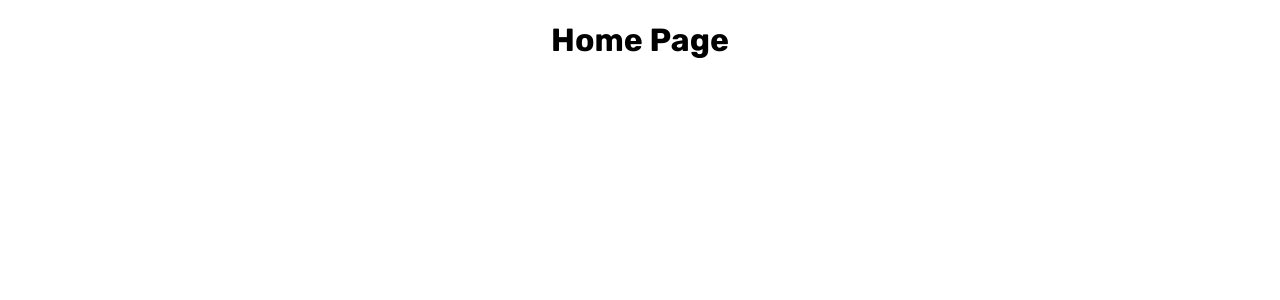
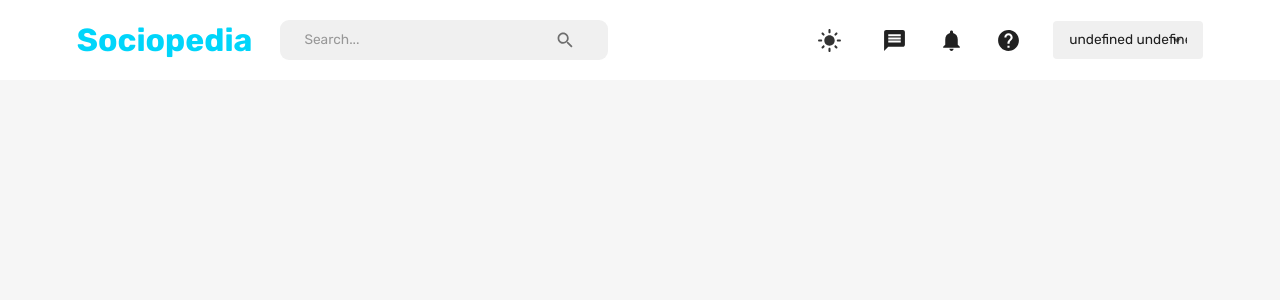
Before and after one commit to dininni8319/socialmedia, a React (Create React App) app in the folder client/: page /home in a window 1280 px wide. Shown: the top 300 px of the page. Built offline with nearby package versions, Linux system fonts and the light colour scheme.

Commit message:
Navbar and style implementations

```diff
--- a/client/src/App.js
+++ b/client/src/App.js
@@ -1,21 +1,29 @@
-import { useState } from 'react';
 import './App.css';
-import { BrowserRouter, Navigate, Routes, Route } from 'react-router-dom';
-import HomePage from 'scenes/homePage';
-import LoginPage from 'scenes/loginPage';
-import ProfilePage from 'scenes/profilePage';
+import { BrowserRouter, Navigate, Routes, Route } from 'react-router-dom'
+import HomePage from './scenes/homePage'
+import LoginPage from './scenes/loginPage'
+import ProfilePage from './scenes/profilePage'
+import { useMemo } from 'react'
+import { useSelector } from 'react-redux'
+import { CssBaseline, ThemeProvider } from '@mui/material'
+import { createTheme } from '@mui/material/styles'
+import { themeSettings } from './theme'
 
-function App() {
-  const mode = useState
+const App = () => {
+  const mode = useSelector(state => state.mode)
+  const theme = useMemo(() => createTheme(themeSettings(mode)), [mode])
   return (
     <div className="App">
       <BrowserRouter>
+        <ThemeProvider theme={theme}>
+          <CssBaseline />
           <Routes>
             <Route path="/home" element={<HomePage />} />
             <Route path="/" element={<LoginPage />} />
             <Route path="/profile/:userId" element={<ProfilePage />} />
             <Route path="*" element={<Navigate to="/" />} />
           </Routes>
+        </ThemeProvider>
       </BrowserRouter>
     </div>
   );
--- /dev/null
+++ b/client/src/components/FlexBetween.jsx
@@ -0,0 +1,10 @@
+import { Box } from "@mui/material"
+import { styled } from '@mui/system'
+
+const FlexBetween = styled(Box)({
+    display: 'flex',
+    justifyContent: 'space-between',
+    alignItems: "center"
+})
+
+export default FlexBetween
--- a/client/src/scenes/homePage/index.jsx
+++ b/client/src/scenes/homePage/index.jsx
@@ -1,9 +1,11 @@
+import { Box } from "@mui/material";
+import Navbar from "../navbar";
 
 const HomePage = () => {
   return (
-    <div>
-      <h1>Home Page</h1>
-    </div>
+    <Box>
+      <Navbar />
+    </Box>
   );
 }
 
--- a/client/src/scenes/loginPage/index.jsx
+++ b/client/src/scenes/loginPage/index.jsx
@@ -1,9 +1,49 @@
+import {
+  Box,
+  Typography,
+  useTheme,
+  useMediaQuery,
+ } from "@mui/material";
+import Form from "./Form.jsx";
 
 const LoginPage = () => {
+  const theme = useTheme()
+  const isNonMobileScreens = useMediaQuery("(min-width: 1000px)")
+
   return (
-    <div>
-      <h1>Login Page</h1>
-    </div>
+    <Box>
+      <Box width='100%'
+        p='1rem 6%'
+        display='flex'
+        textAlign='center'
+        backgroundColor={theme.palette.background.alt}
+      >
+        <Typography
+          fontWeight="bold"
+          fontSize="32px"
+          color='primary'
+        >Login Page
+        </Typography>
+      </Box>
+      <Box
+        width={isNonMobileScreens ? "50%" : "93%"}
+        p='2rem'
+        m="2rem auto"
+        borderRadius="1.5rem"
+        backgroundColor={theme.palette.background.alt}
+      >
+        <Typography
+          fontWeight="500"
+          variant="h5"
+          sx={{ mb: "1.5rem"}}
+        >
+          Welcome to Sociopedia, the Social Media for Sociopaths!
+        </Typography>
+        <Form>
+
+        </Form>
+      </Box>
+    </Box>
   );
 }
 
--- a/client/src/scenes/navbar/index.jsx
+++ b/client/src/scenes/navbar/index.jsx
@@ -1,10 +1,197 @@
+import { useState } from "react";
+import {
+  Box,
+  IconButton,
+  InputBase,
+  Typography,
+  Select,
+  MenuItem,
+  FormControl,
+  useTheme,
+  useMediaQuery,
+} from "@mui/material";
+import {
+  Search,
+  Message,
+  DarkMode,
+  LightMode,
+  Notifications,
+  Help,
+  Menu,
+  Close,
+} from "@mui/icons-material";
+import { useDispatch, useSelector } from "react-redux";
+import { setMode, setLogout } from "../../state";
+import { useNavigate } from "react-router-dom";
+import FlexBetween from "../../components/FlexBetween";
 
 const Navbar = () => {
+  const [isMobileMenuToggled, setIsMobileMenuToggled] = useState(false);
+  const dispatch = useDispatch();
+  const navigate = useNavigate();
+  const user = useSelector((state) => state.user);
+  const isNonMobileScreens = useMediaQuery("(min-width: 1000px)");
+
+  const theme = useTheme();
+  const neutralLight = theme.palette.neutral.light;
+  const dark = theme.palette.neutral.dark;
+  const background = theme.palette.background.default;
+  const primaryLight = theme.palette.primary.light;
+  const alt = theme.palette.background.alt;
+
+  const fullName = `${user?.firstName} ${user?.lastName}`;
+
   return (
-    <div>
-      <h1>Navbar</h1>
-    </div>
+    <FlexBetween padding="1rem 6%" backgroundColor={alt}>
+      <FlexBetween gap="1.75rem">
+        <Typography
+          fontWeight="bold"
+          fontSize="clamp(1rem, 2rem, 2.25rem)"
+          color="primary"
+          onClick={() => navigate("/home")}
+          sx={{
+            "&:hover": {
+              color: primaryLight,
+              cursor: "pointer",
+            },
+          }}
+        >
+          Sociopedia
+        </Typography>
+        {isNonMobileScreens && (
+          <FlexBetween
+            backgroundColor={neutralLight}
+            borderRadius="9px"
+            gap="3rem"
+            padding="0.1rem 1.5rem"
+          >
+            <InputBase placeholder="Search..." />
+            <IconButton>
+              <Search />
+            </IconButton>
+          </FlexBetween>
+        )}
+      </FlexBetween>
+
+      {/* DESKTOP NAV */}
+      {isNonMobileScreens ? (
+        <FlexBetween gap="2rem">
+          <IconButton onClick={() => dispatch(setMode())}>
+            {theme.palette.mode === "dark" ? (
+              <DarkMode sx={{ fontSize: "25px" }} />
+            ) : (
+              <LightMode sx={{ color: dark, fontSize: "25px" }} />
+            )}
+          </IconButton>
+          <Message sx={{ fontSize: "25px" }} />
+          <Notifications sx={{ fontSize: "25px" }} />
+          <Help sx={{ fontSize: "25px" }} />
+          <FormControl variant="standard" value={fullName}>
+            <Select
+              value={fullName}
+              sx={{
+                backgroundColor: neutralLight,
+                width: "150px",
+                borderRadius: "0.25rem",
+                p: "0.25rem 1rem",
+                "& .MuiSvgIcon-root": {
+                  pr: "0.25rem",
+                  width: "3rem",
+                },
+                "& .MuiSelect-select:focus": {
+                  backgroundColor: neutralLight,
+                },
+              }}
+              input={<InputBase />}
+            >
+              <MenuItem value={fullName}>
+                <Typography>{fullName}</Typography>
+              </MenuItem>
+              <MenuItem onClick={() => dispatch(setLogout())}>Log Out</MenuItem>
+            </Select>
+          </FormControl>
+        </FlexBetween>
+      ) : (
+        <IconButton
+          onClick={() => setIsMobileMenuToggled(!isMobileMenuToggled)}
+        >
+          <Menu />
+        </IconButton>
+      )}
+
+      {/* MOBILE NAV */}
+      {!isNonMobileScreens && isMobileMenuToggled && (
+        <Box
+          position="fixed"
+          right="0"
+          bottom="0"
+          height="100%"
+          zIndex="10"
+          maxWidth="500px"
+          minWidth="300px"
+          backgroundColor={background}
+        >
+          {/* CLOSE ICON */}
+          <Box display="flex" justifyContent="flex-end" p="1rem">
+            <IconButton
+              onClick={() => setIsMobileMenuToggled(!isMobileMenuToggled)}
+            >
+              <Close />
+            </IconButton>
+          </Box>
+
+          {/* MENU ITEMS */}
+          <FlexBetween
+            display="flex"
+            flexDirection="column"
+            justifyContent="center"
+            alignItems="center"
+            gap="3rem"
+          >
+            <IconButton
+              onClick={() => dispatch(setMode())}
+              sx={{ fontSize: "25px" }}
+            >
+              {theme.palette.mode === "dark" ? (
+                <DarkMode sx={{ fontSize: "25px" }} />
+              ) : (
+                <LightMode sx={{ color: dark, fontSize: "25px" }} />
+              )}
+            </IconButton>
+            <Message sx={{ fontSize: "25px" }} />
+            <Notifications sx={{ fontSize: "25px" }} />
+            <Help sx={{ fontSize: "25px" }} />
+            <FormControl variant="standard" value={fullName}>
+              <Select
+                value={fullName}
+                sx={{
+                  backgroundColor: neutralLight,
+                  width: "150px",
+                  borderRadius: "0.25rem",
+                  p: "0.25rem 1rem",
+                  "& .MuiSvgIcon-root": {
+                    pr: "0.25rem",
+                    width: "3rem",
+                  },
+                  "& .MuiSelect-select:focus": {
+                    backgroundColor: neutralLight,
+                  },
+                }}
+                input={<InputBase />}
+              >
+                <MenuItem value={fullName}>
+                  <Typography>{fullName}</Typography>
+                </MenuItem>
+                <MenuItem onClick={() => dispatch(setLogout())}>
+                  Log Out
+                </MenuItem>
+              </Select>
+            </FormControl>
+          </FlexBetween>
+        </Box>
+      )}
+    </FlexBetween>
   );
-}
+};
 
 export default Navbar;
--- a/client/src/theme.js
+++ b/client/src/theme.js
@@ -0,0 +1,106 @@
+// color design tokens export
+export const colorTokens = {
+  grey: {
+    0: "#FFFFFF",
+    10: "#F6F6F6",
+    50: "#F0F0F0",
+    100: "#E0E0E0",
+    200: "#C2C2C2",
+    300: "#A3A3A3",
+    400: "#858585",
+    500: "#666666",
+    600: "#4D4D4D",
+    700: "#333333",
+    800: "#1A1A1A",
+    900: "#0A0A0A",
+    1000: "#000000",
+  },
+  primary: {
+    50: "#E6FBFF",
+    100: "#CCF7FE",
+    200: "#99EEFD",
+    300: "#66E6FC",
+    400: "#33DDFB",
+    500: "#00D5FA",
+    600: "#00A0BC",
+    700: "#006B7D",
+    800: "#00353F",
+    900: "#001519",
+  },
+};
+
+// mui theme settings
+export const themeSettings = (mode) => {
+  return {
+    palette: {
+      mode: mode,
+      ...(mode === "dark"
+        ? {
+          // palette values for dark mode
+          primary: {
+            dark: colorTokens.primary[200],
+            main: colorTokens.primary[500],
+            light: colorTokens.primary[800],
+          },
+          neutral: {
+            dark: colorTokens.grey[100],
+            main: colorTokens.grey[200],
+            mediumMain: colorTokens.grey[300],
+            medium: colorTokens.grey[400],
+            light: colorTokens.grey[700],
+          },
+          background: {
+            default: colorTokens.grey[900],
+            alt: colorTokens.grey[800],
+          },
+        }
+        : {
+          // palette values for light mode
+          primary: {
+            dark: colorTokens.primary[700],
+            main: colorTokens.primary[500],
+            light: colorTokens.primary[50],
+          },
+          neutral: {
+            dark: colorTokens.grey[700],
+            main: colorTokens.grey[500],
+            mediumMain: colorTokens.grey[400],
+            medium: colorTokens.grey[300],
+            light: colorTokens.grey[50],
+          },
+          background: {
+            default: colorTokens.grey[10],
+            alt: colorTokens.grey[0],
+          },
+        }),
+    },
+    typography: {
+      fontFamily: ["Rubik", "sans-serif"].join(","),
+      fontSize: 12,
+      h1: {
+        fontFamily: ["Rubik", "sans-serif"].join(","),
+        fontSize: 40,
+      },
+      h2: {
+        fontFamily: ["Rubik", "sans-serif"].join(","),
+        fontSize: 32,
+      },
+      h3: {
+        fontFamily: ["Rubik", "sans-serif"].join(","),
+        fontSize: 24,
+      },
+      h4: {
+        fontFamily: ["Rubik", "sans-serif"].join(","),
+        fontSize: 20,
+      },
+      h5: {
+        fontFamily: ["Rubik", "sans-serif"].join(","),
+        fontSize: 16,
+      },
+      h6: {
+        fontFamily: ["Rubik", "sans-serif"].join(","),
+        fontSize: 14,
+      },
+    },
+  };
+};
```
Also changed, not shown: client/src/scenes/loginPage/Form.jsx (added). Lines whose indentation alone changed are shown as unchanged.
